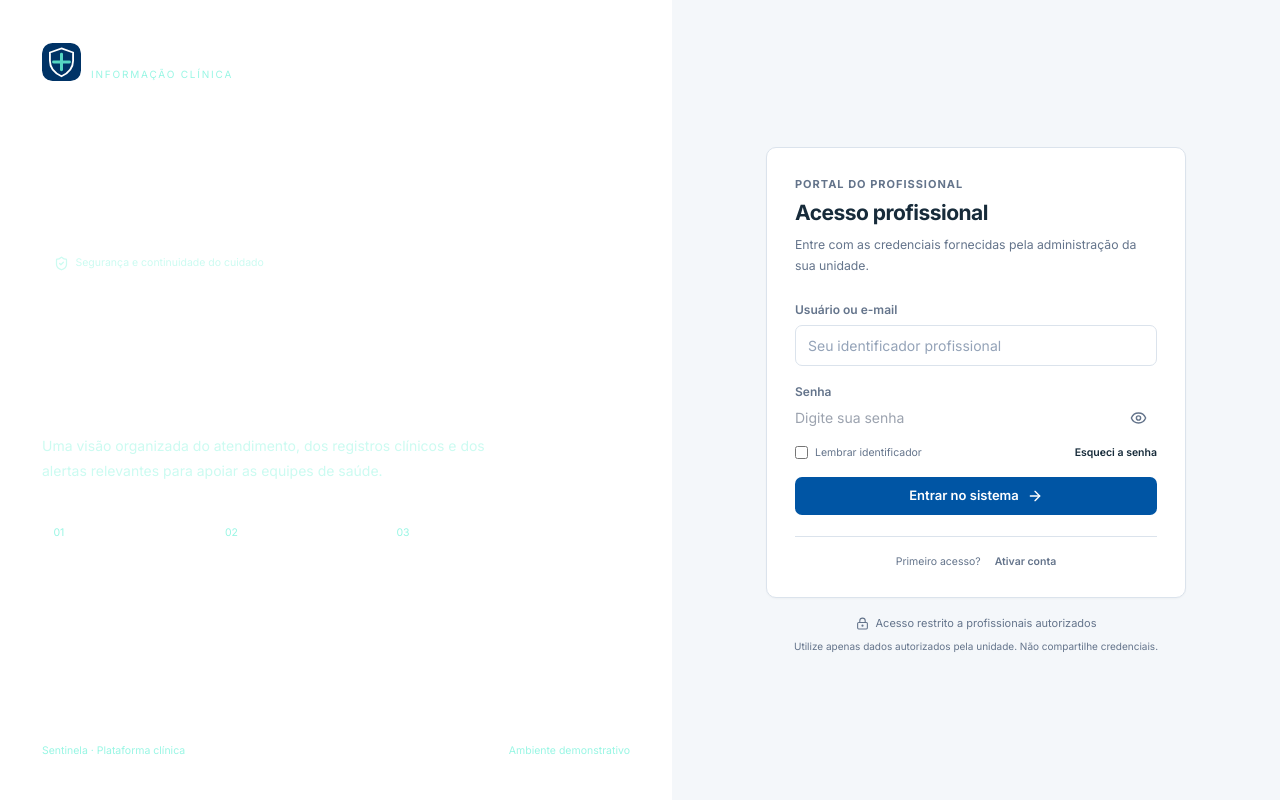
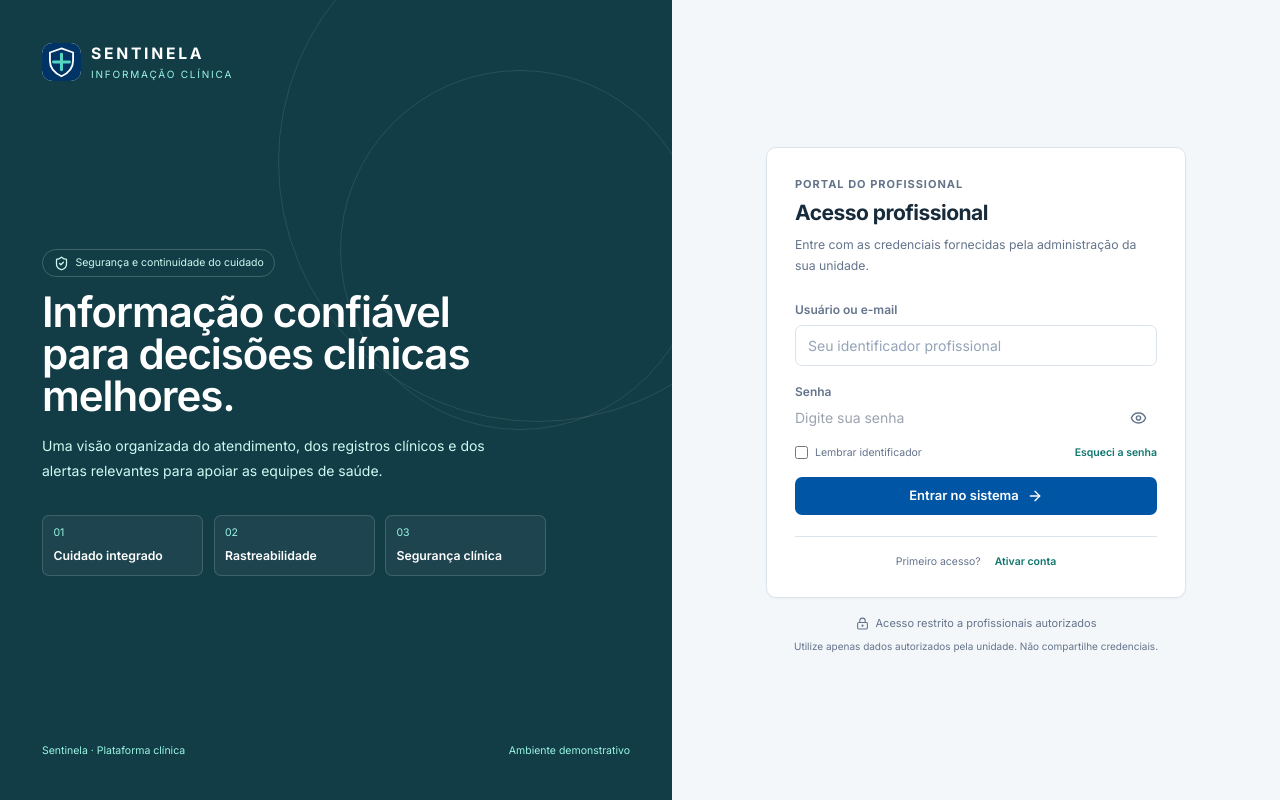
Before and after one commit to viole777/Projeto-Sentinela, a React (Vite) app in the folder frontend-v2/: page /login in a window 1280 px wide. Built offline with nearby package versions, Linux system fonts and the light colour scheme.

Commit message:
Remove SUS visual identity from Sentinela UI

```diff
--- a/frontend-v2/tailwind.config.js
+++ b/frontend-v2/tailwind.config.js
@@ -2,6 +2,6 @@
 export default {
   darkMode: 'class',
   content: ['./index.html', './src/**/*.{ts,tsx}'],
-  theme: { extend: { colors: { sus: { 950: '#001b36', 900: '#003366', 700: '#0055A4', 600: '#0876c9' }, clinical: { 700: '#0f766e', 600: '#0d9488', 100: '#ccfbf1' } }, boxShadow: { panel: '0 1px 3px rgba(15, 23, 42, .06)' } } },
+  theme: { extend: { colors: { brand: { 950: '#102a43', 900: '#123c46', 700: '#0f766e', 600: '#0d9488' }, clinical: { 700: '#0f766e', 600: '#0d9488', 100: '#ccfbf1' } }, boxShadow: { panel: '0 1px 3px rgba(15, 23, 42, .06)' } } },
   plugins: []
 };
```
